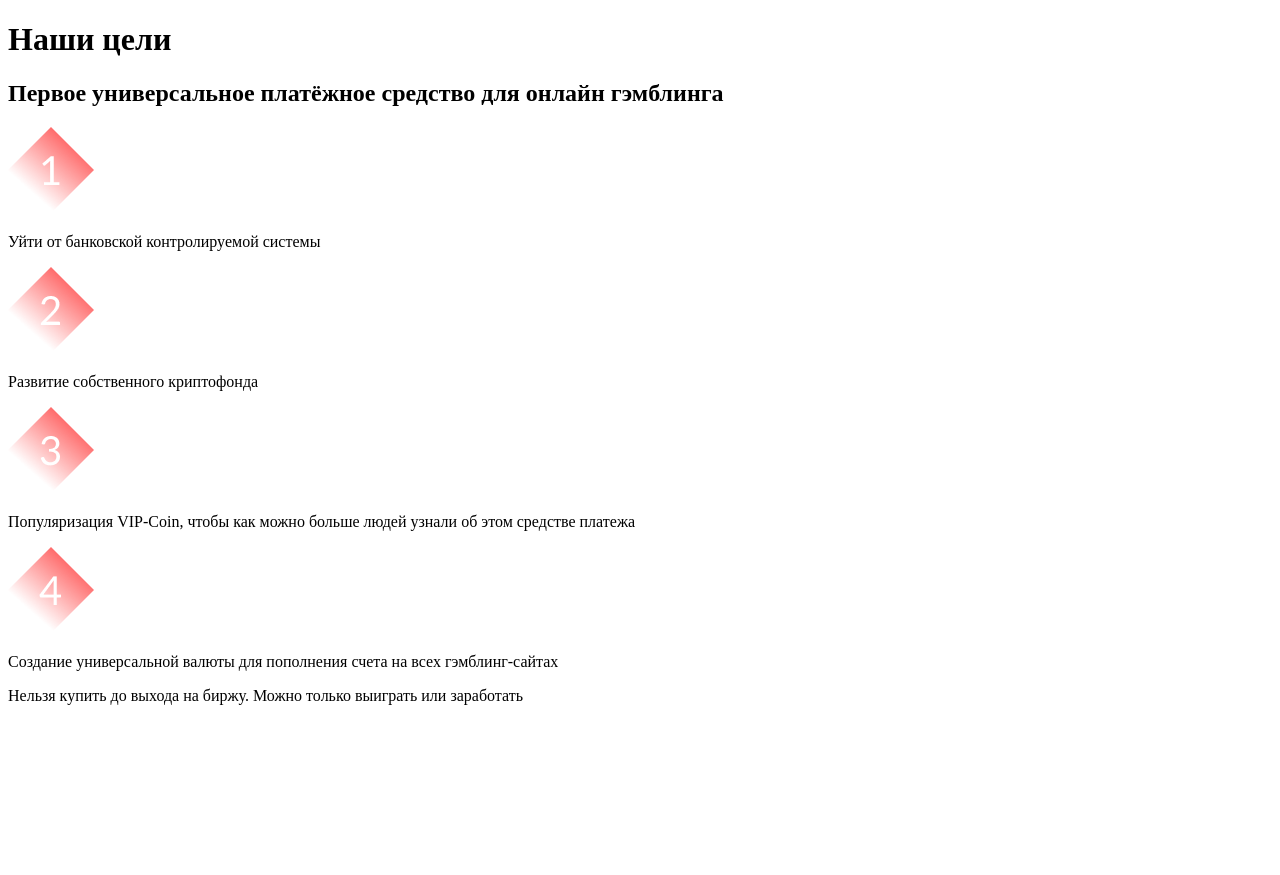
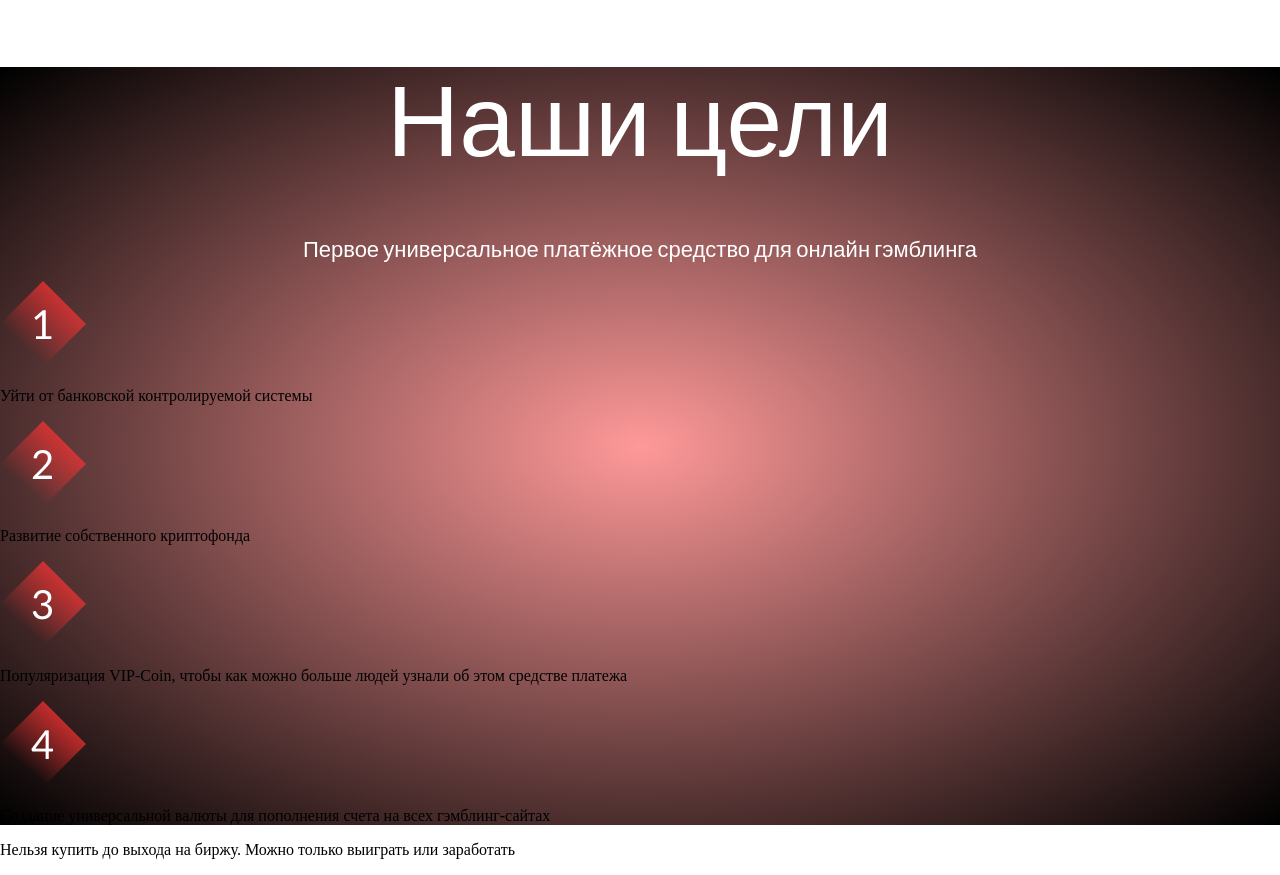
Before and after one commit to HEGGIX/TMS_Homework2, a website built with Parcel: page index.html in a window 1280 px wide. Before the commit the page ends 800 px from the top, so only its background shows below. Built offline with nearby package versions, Linux system fonts and the light colour scheme.

Commit message:
feat: add first styles

```diff
--- a/index.html
+++ b/index.html
@@ -4,12 +4,15 @@
     <meta charset="UTF-8">
     <meta name="viewport" content="width=device-width, initial-scale=1.0">
     <link rel="stylesheet" href="/styles/style.scss">
+    <link href="https://fonts.googleapis.com/css2?family=Kaushan+Script&family=Lato&family=Montserrat:wght@400;600&family=Raleway:wght@400;700;900&display=swap" rel="stylesheet">
     <title>Document</title>
 </head>
 <body>
     <div class="objective-section">
         <h1 class="title">Наши цели</h1>
-        <h2 class="subtitle">Первое универсальное платёжное средство для онлайн гэмблинга</h2>
+        <div class="subtitle-container">
+            <h2 class="subtitle">Первое универсальное платёжное средство для онлайн гэмблинга</h2>
+        </div>
         <div class="objective__card-container">
             <div class="objective-card">
                 <img src="/styles/img/first.png" alt="">
--- a/styles/style.scss
+++ b/styles/style.scss
@@ -0,0 +1,26 @@
+
+body{
+    margin: 0;
+}
+
+.objective-section{
+    background:radial-gradient(rgba(255, 51, 51, 0.5), rgba(0, 0, 0, 1)) ;
+}
+
+.title{
+    font-size: 100px;
+    font-family: 'Lato', sans-serif;
+    font-weight: 500;
+    line-height: 100px;
+    color: #fff;
+    text-align: center;
+}
+
+.subtitle{
+    font-size: 22px;
+    font-family: 'Lato', sans-serif;
+    font-weight: 400;
+    line-height: 29px;
+    color: #fff;
+    text-align: center;
+}
```
Also changed, not shown: dist/index.html, 2 other files.
